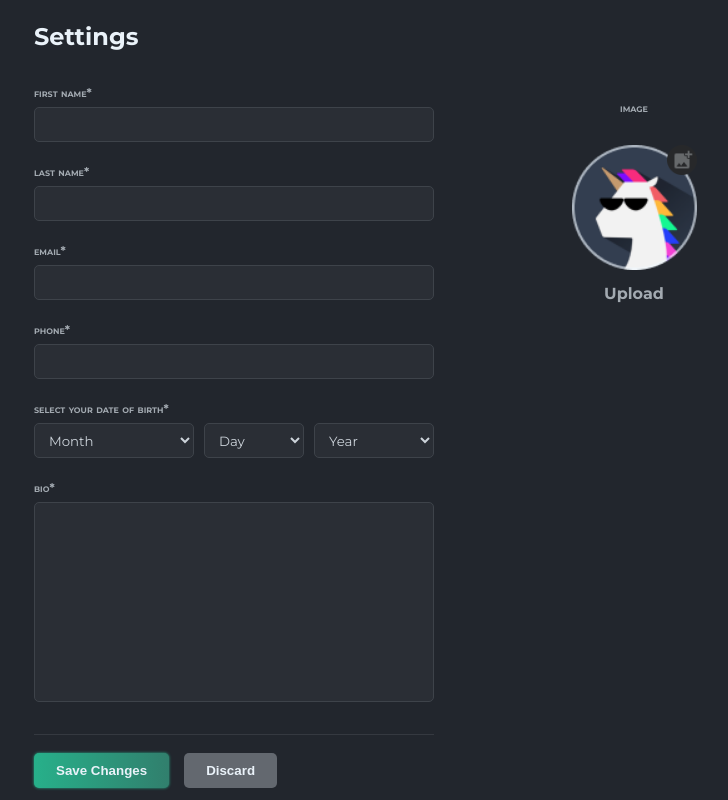
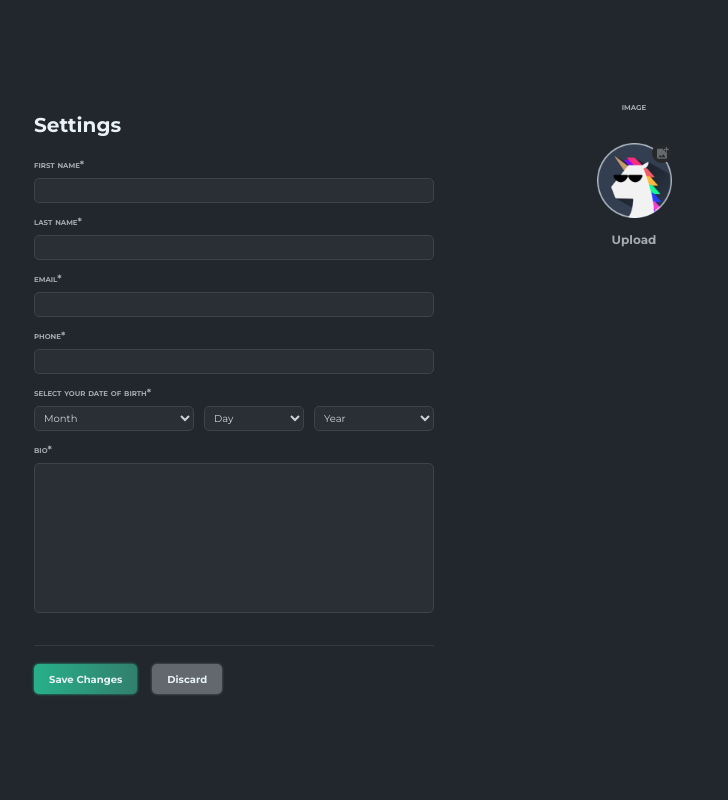
Before and after one commit to puleri/vhs-form, a React (Create React App) app: page / in a window 1280 px wide. Shown: the whole page, without its empty margins (206-934 px from the left). Built offline with nearby package versions, Linux system fonts and the light colour scheme.

Commit message:
checkpooint ui

```diff
--- a/package.json
+++ b/package.json
@@ -3,6 +3,7 @@
   "version": "0.1.0",
   "private": true,
   "dependencies": {
+    "@emotion/react": "^11.7.1",
     "@testing-library/jest-dom": "^5.16.1",
     "@testing-library/react": "^12.1.2",
     "@testing-library/user-event": "^13.5.0",
--- a/public/index.html
+++ b/public/index.html
@@ -14,6 +14,7 @@
       manifest.json provides metadata used when your web app is installed on a
       user's mobile device or desktop. See https://developers.google.com/web/fundamentals/web-app-manifest/
     -->
+    <script src="https://kit.fontawesome.com/7e16b09ae2.js" crossorigin="anonymous"></script>
     <link rel="manifest" href="%PUBLIC_URL%/manifest.json" />
     <link rel="preconnect" href="https://fonts.googleapis.com">
     <link rel="preconnect" href="https://fonts.gstatic.com" crossorigin>
--- /dev/null
+++ b/src/components/Form/DaySelect.js
@@ -0,0 +1,48 @@
+import { useState } from 'react'
+/** @jsxRuntime classic */
+/** @jsx jsx */
+import { css, jsx } from '@emotion/react'
+
+export default function DaySelect () {
+  const [isActive, setIsActive] = useState(false)
+
+  const days = []
+  for (let i = 1; i <= 31; i++) {
+    days.push(<div className="dropdown-item" value={i}>{i}</div>)
+  }
+
+  return (
+    <div css={css`
+      text-align: center;
+      background: #2a2e35 ;
+      position: relative;
+      font-size: 10px;
+      font-family: "Montserrat", -apple-system, BlinkMacSystemFont, 'Segoe UI', 'Roboto', 'Oxygen',
+        'Ubuntu', 'Cantarell', 'Fira Sans', 'Droid Sans', 'Helvetica Neue',
+        sans-serif;
+      color: #ccd3da;
+      background: #2a2e35 ;
+      border: 1px solid #3e434a;
+      border-radius: 5px;
+      min-height: 25px;
+      margin: 7px 0;
+      padding: 2.5px 5px;
+      box-sizing: border-box;
+      grid-template-columns: 40% 25% 30%;
+      width: 400px;
+      min-height: 25px;
+      &:hover {
+      }
+    `}>
+      <div className="dropdown-btn" onClick={(e) => setIsActive(!setIsActive)}>
+      Day
+      <span className="fas fa-caret-down"></span>
+      </div>
+      {isActive && (
+        <div className="dropdown-content">
+          {days}
+        </div>
+      )}
+    </div>
+  )
+}
--- a/src/components/Form/Form.css
+++ b/src/components/Form/Form.css
@@ -1,11 +1,19 @@
-h2 {
+.settings-header {
   width: 100%;
+  font-size: 20px;
   text-align: left;
   color: #eaf2f9;
 }
 
-h5 {
+.upload-label {
+  margin-top: 10px;
   color: #a3aab1;
+  font-size: 12px;
+  transition: .2s filter ease;
+}
+
+.upload-label:hover {
+  filter: brightness(.8);
 }
 textarea {
   font-family: "Montserrat", -apple-system, BlinkMacSystemFont, 'Segoe UI', 'Roboto', 'Oxygen',
@@ -22,11 +30,11 @@ input:hover, select:hover, textarea:hover {
 label {
   color: #a3aab1;
   font-variant: small-caps;
-  font-size: 12px;
+  font-size: 10px;
   font-weight: bold;
   text-align: left;
   width: 400px;
-  margin: 15px 0 0;
+  margin: 5px 0 0;
 }
 .settings-form-with-img {
   display: flex;
@@ -52,13 +60,18 @@ label {
 }
 #upload {
   position: absolute;
-  height: 30px;
-  width: 30px;
+  height: 20px;
+  width: 20px;
   top: 0;
   right:0;
   filter: brightness(.4) contrast(.8);
+  transition: .2s filter ease;
+}
+#upload:hover, .remove-image:hover {
+  filter: brightness(.8);
 }
 .remove-image {
+  transition: .2s filter ease;
   margin-top: 10px;
   font-size: 16px;
 }
@@ -77,6 +90,7 @@ label {
   min-height: 100vh;
 }
 .settings-input, select {
+  font-size: 10px;
   font-family: "Montserrat", -apple-system, BlinkMacSystemFont, 'Segoe UI', 'Roboto', 'Oxygen',
     'Ubuntu', 'Cantarell', 'Fira Sans', 'Droid Sans', 'Helvetica Neue',
     sans-serif;
@@ -84,9 +98,9 @@ label {
   background: #2a2e35 ;
   border: 1px solid #3e434a;
   border-radius: 5px;
-  min-height: 35px;
+  min-height: 25px;
   margin: 7px 0;
-  padding: 5px 10px;
+  padding: 2.5px 5px;
   box-sizing: border-box;
 }
 .settings-input {
@@ -94,21 +108,32 @@ label {
 }
 .bio {
   resize: none;
-  height: 200px;
+  height: 150px;
 }
 select {
   background: #2a2e35 ;
 }
+option {
+  background: #2a2e35;
+  color: #ccd3da;
+  border: none;
+  outline: none;
+  height: 100px;
+}
 
 #dropdown-date {
+  position: relative;
+  border: 0;
   display: grid;
   grid-template-columns: 40% 25% 30%;
   gap: 10px;
   width: 400px;
   min-height: 35px;
 }
+
 .month-picker, .day-picker, .year-picker {
-  min-height: 35px;
+  font-size: 10px;
+  min-height: 25px;
 }
 #drag-drop {
   cursor: pointer;
@@ -124,6 +149,9 @@ select {
   border: 1px solid #317f6d;
 }
 
+button:focus {
+  outline: 5px solid #317f6d;
+}
 .light-line {
   border: none;
   border-top: 1px solid #353940;
@@ -141,18 +169,26 @@ select {
   color: #eaf2f9;
   border: none;
   font-weight: bold;
+  font-family: 'Montserrat', sans-serif;
+  font-size: 10px;
   border-radius: 5px;
-  padding: 10px 22px;
+  padding: 5px 15px;
   min-height: 30px;
   margin: 10px 0;
+  transition: .2s filter ease, .2s box-shadow ease;
 }
 .save-btn {
   box-shadow: 0 0 3px #27b08a;
   background-image: linear-gradient(90deg, #27b08a, #317f6d);
 }
 .discard-btn {
+  box-shadow: 0 0 3px #63686f;
   background-color: #63686f;
   margin: 10px 15px;
+}
+.save-btn:hover, .discard-btn:hover {
+  filter: brightness(.9);
+  box-shadow: none;
 }
 .no-toast {
   visibility:hidden;
--- a/src/components/Form/Form.js
+++ b/src/components/Form/Form.js
@@ -1,8 +1,13 @@
+// React and useState import
+import React, { useState } from 'react'
+// import MonthSelect from './MonthSelect.js'
+// import DaySelect from './DaySelect.js'
+// import YearSelect from './YearSelect.js'
+
 // Organized most CSS relevant for form page into one file
 import './Form.css'
-// React and useState import
-import React, { useState } from 'react'
 
+// Library for drag and drop file uploading
 import Dropzone from 'react-dropzone'
 
 // images exported from figma
@@ -110,6 +115,9 @@ function Form () {
   const [yearValid, setYearValid] = useState({ isValid: true, classes: 'year-picker' })
   const [bioValid, setBioValid] = useState({ isValid: true, classes: 'settings-input bio' })
 
+  // Function that toggles between "Upload" and "Remove"
+  const handlePic = (e) => profilePic && setProfilePic([{ preview: '' }])
+
   // Function that handles the submission of the form and calls the toaster function
   // if form is completed and validated
   const handleSubmit = () => {
@@ -138,7 +146,7 @@ function Form () {
       <div className={toasterShow}><img id="check" src={check} />Changes have been saved successfully</div>
       <div>
       <div className="settings-form-container">
-      <h2>Settings</h2>
+      <h2 className="settings-header">Settings</h2>
       <form className="form-wrapper">
         <label>first name*</label>
         <input
@@ -181,6 +189,13 @@ function Form () {
         }
 
         <label>select your date of birth*</label>
+      {
+        // <div id="dropdown-date" style={{ display: 'flex' }}>
+        // <MonthSelect />
+        // <DaySelect />
+        // <YearSelect />
+        // </div>
+      }
         <div id="dropdown-date">
         <select
         onBlur={(e) => monthValidation(e)}
@@ -237,7 +252,7 @@ function Form () {
       <div className="image-drop">
         <label className="image">image</label>
         <div className="image-wrapper">
-        <Dropzone onDrop={acceptedFiles => {
+        <Dropzone className="drag-drop" onDrop={acceptedFiles => {
           console.log(acceptedFiles)
           setProfilePic(
             acceptedFiles.map((file) => Object.assign(file, {
@@ -249,9 +264,11 @@ function Form () {
             <section id="drag-drop">
               <div {...getRootProps()}>
                 <input {...getInputProps()} />
-                <img style={{ width: '125px' }} src={ profilePic[0].preview || unicorn }/>
-                <img id="upload" src={upload}/>
-                <h5 className="remove-image">Upload</h5>
+                <img style={{ width: '75px' }} src={ profilePic[0].preview || unicorn }/>
+                <img
+                id="upload"
+                src={upload}/>
+                <h5 className="upload-label" onClick={(e) => handlePic(e)}>{ profilePic[0].preview ? 'Remove' : 'Upload'}</h5>
               </div>
             </section>
           )}
--- /dev/null
+++ b/src/components/Form/MonthSelect.js
@@ -0,0 +1,55 @@
+import { useState } from 'react'
+/** @jsxRuntime classic */
+/** @jsx jsx */
+import { css, jsx } from '@emotion/react'
+
+export default function MonthSelect () {
+  const [isActive, setIsActive] = useState(false)
+
+  return (
+    <div css={css`
+      text-align: center;
+      background: #2a2e35 ;
+      position: relative;
+      font-size: 10px;
+      font-family: "Montserrat", -apple-system, BlinkMacSystemFont, 'Segoe UI', 'Roboto', 'Oxygen',
+        'Ubuntu', 'Cantarell', 'Fira Sans', 'Droid Sans', 'Helvetica Neue',
+        sans-serif;
+      color: #ccd3da;
+      background: #2a2e35 ;
+      border: 1px solid #3e434a;
+      border-radius: 5px;
+      min-height: 25px;
+      margin: 7px 0;
+      padding: 2.5px 5px;
+      box-sizing: border-box;
+      grid-template-columns: 40% 25% 30%;
+      width: 400px;
+      min-height: 25px;
+      &:hover {
+      }
+    `}>
+      <div className="dropdown-btn" onClick={(e) => setIsActive(!setIsActive)}>
+      Month
+      <span className="fas fa-caret-down"></span>
+      </div>
+      {isActive && (
+        <div className="dropdown-content">
+          <div className="dropdown-item" value="">Month</div>
+          <div className="dropdown-item" value="1">January</div>
+          <div className="dropdown-item" value="2">Februrary</div>
+          <div className="dropdown-item" value="3">March</div>
+          <div className="dropdown-item" value="4">April</div>
+          <div className="dropdown-item" value="5">May</div>
+          <div className="dropdown-item" value="6">June</div>
+          <div className="dropdown-item" value="7">July</div>
+          <div className="dropdown-item" value="8">August</div>
+          <div className="dropdown-item" value="9">September</div>
+          <div className="dropdown-item" value="10">October</div>
+          <div className="dropdown-item" value="11">November</div>
+          <div className="dropdown-item" value="12">December</div>
+        </div>
+      )}
+    </div>
+  )
+}
--- /dev/null
+++ b/src/components/Form/YearSelect.js
@@ -0,0 +1,54 @@
+import { useState } from 'react'
+/** @jsxRuntime classic */
+/** @jsx jsx */
+import { css, jsx } from '@emotion/react'
+
+export default function YearSelect () {
+  const [isActive, setIsActive] = useState(false)
+
+  const years = []
+  for (let i = 100; i > 0; i--) {
+    years.push(<div css={css`position:absolute; width: 100px; height:100px;`} value={1917 + i}>{1917 + i}</div>)
+  }
+
+  return (
+    <div css={css`
+      text-align: center;
+      background: #2a2e35 ;
+      position: relative;
+      font-size: 10px;
+      font-family: "Montserrat", -apple-system, BlinkMacSystemFont, 'Segoe UI', 'Roboto', 'Oxygen',
+        'Ubuntu', 'Cantarell', 'Fira Sans', 'Droid Sans', 'Helvetica Neue',
+        sans-serif;
+      color: #ccd3da;
+      background: #2a2e35 ;
+      border: 1px solid #3e434a;
+      border-radius: 5px;
+      min-height: 25px;
+      margin: 7px 0;
+      padding: 2.5px 5px;
+      box-sizing: border-box;
+      grid-template-columns: 40% 25% 30%;
+      width: 400px;
+      min-height: 25px;
+      &:hover {
+      }
+    `}>
+      <div css={css`
+        `}
+        className="dropdown-btn" onClick={(e) => {
+          e.preventdefault()
+          setIsActive(!setIsActive)
+        }
+      }>
+      Year
+      <span className="fas fa-caret-down"></span>
+      </div>
+      {isActive && (
+        <div className="dropdown-content">
+          {years}
+        </div>
+      )}
+    </div>
+  )
+}
```
Also changed, not shown: 1 other file (tests, documents, lock files or other folders).
